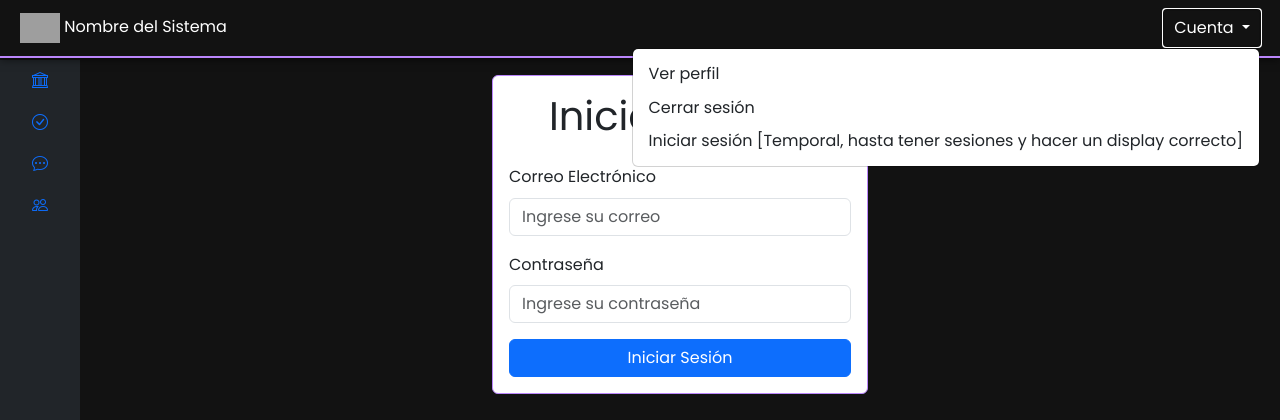
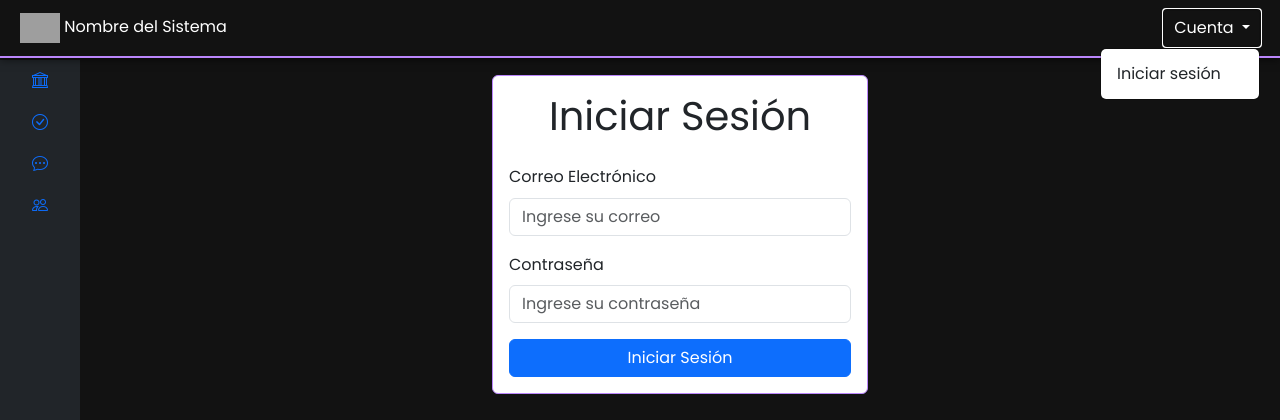
Before and after one commit to MatiasGuaymas/PS, a Flask app: page /auth/ in a window 1280 px wide, after a click on "Cuenta". Shown: the top 420 px of the page. Run offline with Flask 3, Linux system fonts and the light colour scheme; some libraries are stand-ins or nearby versions; grey boxes are pictures that could not be loaded.

Commit message:
url for headers para logout y login

```diff
--- a/admin/src/web/__init__.py
+++ b/admin/src/web/__init__.py
@@ -14,7 +14,6 @@ from src.web.controllers.auth import bp as auth_bp
 from src.web.handlers.auth import is_authenticated
 
 
-import bcrypt
 import os
 from dotenv import load_dotenv
 from core import seeds
@@ -42,6 +41,7 @@ def create_app(env = 'development', static_folder = "../../static"):
     def home():
         return render_template('home.html')
 
+    #Blueprints
     app.register_blueprint(user_blueprint)
     app.register_blueprint(roles_blueprint)
     app.register_blueprint(sites_blueprint)
@@ -49,10 +49,12 @@ def create_app(env = 'development', static_folder = "../../static"):
     app.register_blueprint(feature_flag_blueprint)
     app.register_blueprint(auth_bp)
 
+    #Manejo de errores
     app.register_error_handler(404, error.not_found)
     app.register_error_handler(401, error.unauthorized)
     app.register_error_handler(500, error.internal_server)
 
-    app.jinja_env.globals['is_authenticated'] = is_authenticated
+    # Variables globales para las plantillas
+    app.jinja_env.globals.update(is_authenticated=is_authenticated)
 
     return app
--- a/admin/src/web/templates/layout.html
+++ b/admin/src/web/templates/layout.html
@@ -28,11 +28,12 @@
                     Cuenta
                 </button>
                 <ul class="dropdown-menu" aria-labelledby="dropdownMenuButton">
-                    <li><a class="dropdown-item" href="#">Ver perfil</a></li>
-                    <li><a class="dropdown-item" href="#">Cerrar sesión</a></li>
-                    <li><a class="dropdown-item" href="#">Iniciar sesión [Temporal, hasta tener sesiones y hacer un
-                            display
-                            correcto]</a></li>
+                    {% if is_authenticated(session) %}
+                        <li><a class="dropdown-item" href="#">Ver perfil</a></li>
+                        <li><a class="dropdown-item" href="{{ url_for('auth.logout') }}">Cerrar sesión</a></li>
+                    {% else %}
+                        <li><a class="dropdown-item" href="{{ url_for('auth.login') }}">Iniciar sesión </a></li>
+                    {% endif %}
                 </ul>
             </div>
         </div>
```
